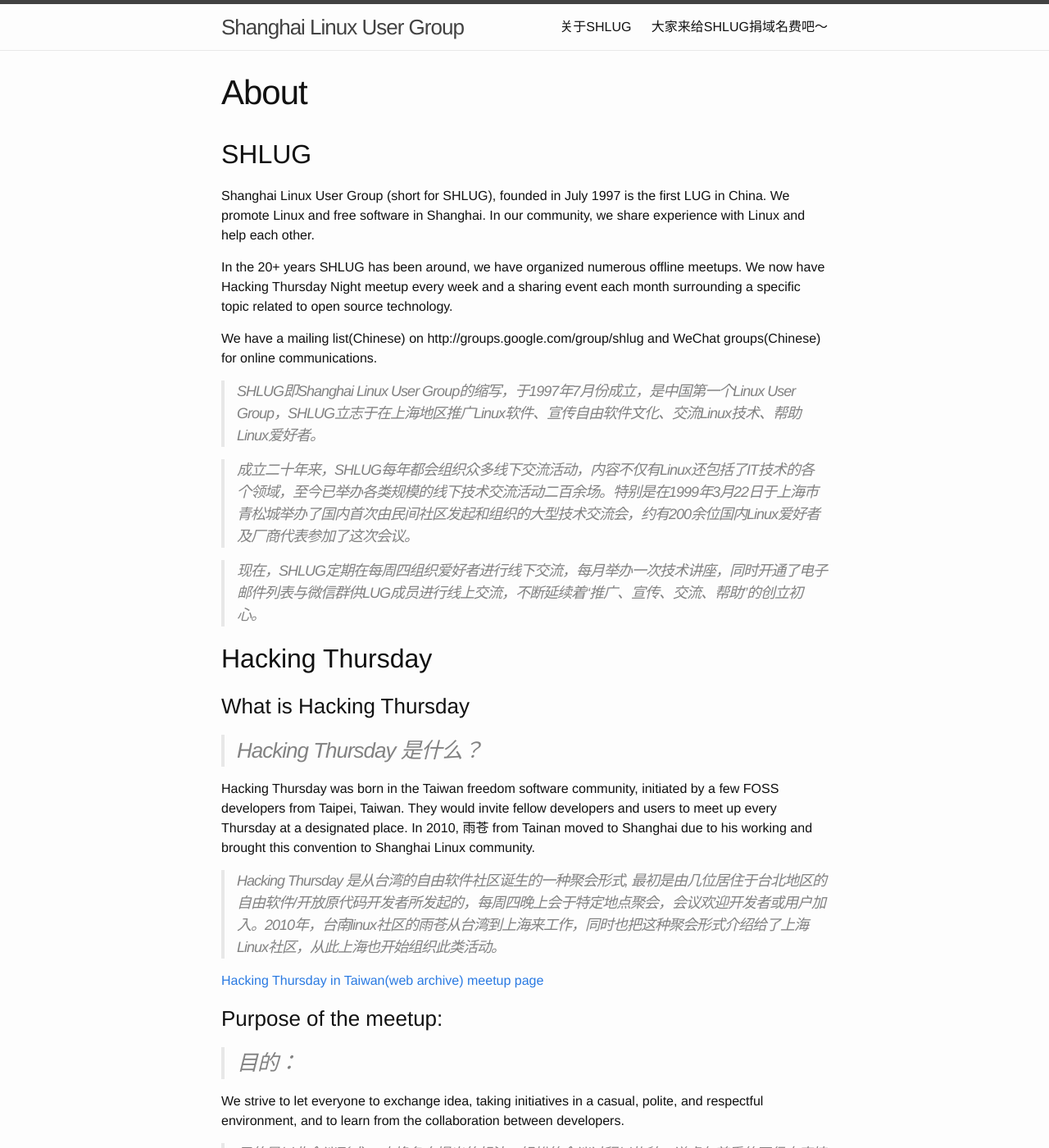
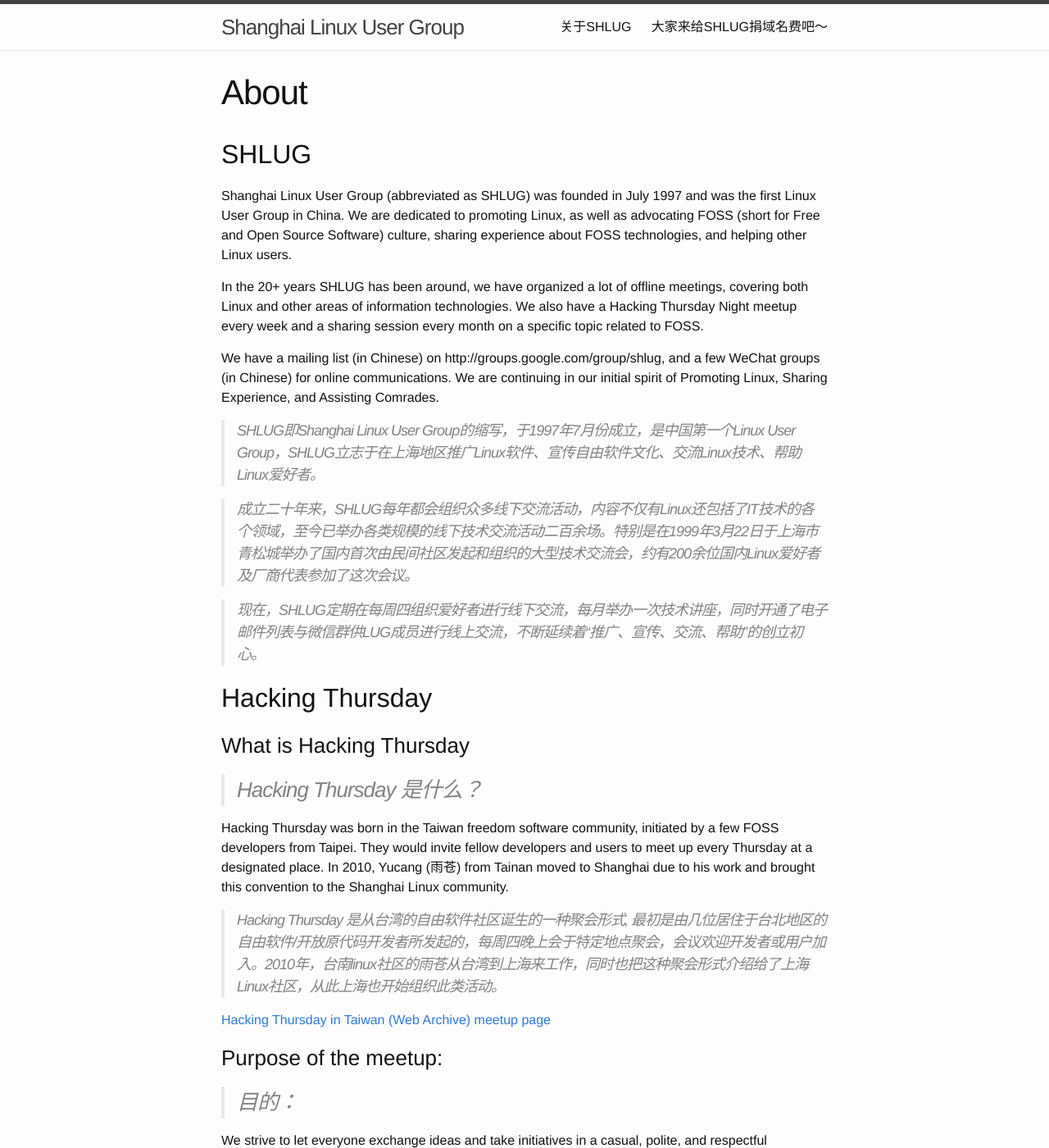
Before and after one commit to shanghailug/shanghailug.github.io, a Jekyll site: the page built from about.en.md, in a window 1280 px wide and 1400 px high. Shown: the whole window at 82% size. Built offline with Jekyll 4.4.1, drawn with Linux system fonts in a browser that asks for light colours; some of the changed text lies outside the part shown.

Commit message:
Fix grammar problems and improve translation.

```diff
--- a/about.en.md
+++ b/about.en.md
@@ -7,11 +7,11 @@
 
 ## SHLUG
 
-Shanghai Linux User Group (short for SHLUG), founded in July 1997 is the first LUG in China. We promote Linux and free software in Shanghai. In our community, we share experience with Linux and help each other.
+Shanghai Linux User Group (abbreviated as SHLUG) was founded in July 1997 and was the first Linux User Group in China. We are dedicated to promoting Linux, as well as advocating FOSS (short for Free and Open Source Software) culture, sharing experience about FOSS technologies, and helping other Linux users.
 
-In the 20+ years SHLUG has been around, we have organized numerous offline meetups. We now have Hacking Thursday Night meetup every week and a sharing event each month surrounding a specific topic related to open source technology.
+In the 20+ years SHLUG has been around, we have organized a lot of offline meetings, covering both Linux and other areas of information technologies. We also have a Hacking Thursday Night meetup every week and a sharing session every month on a specific topic related to FOSS.
 
-We have a mailing list(Chinese) on http://groups.google.com/group/shlug and WeChat groups(Chinese) for online communications.
+We have a mailing list (in Chinese) on http://groups.google.com/group/shlug, and a few WeChat groups (in Chinese) for online communications. We are continuing in our initial spirit of Promoting Linux, Sharing Experience, and Assisting Comrades.
 
 > SHLUG即Shanghai Linux User Group的缩写，于1997年7月份成立，是中国第一个Linux User Group，SHLUG立志于在上海地区推广Linux软件、宣传自由软件文化、交流Linux技术、帮助Linux爱好者。
 
@@ -24,15 +24,15 @@
 ### What is Hacking Thursday
 > ### Hacking Thursday 是什么？
 
-Hacking Thursday was born in the Taiwan freedom software community, initiated by a few FOSS developers from Taipei, Taiwan. They would invite fellow developers and users to meet up every Thursday at a designated place. In 2010, 雨苍 from Tainan moved to Shanghai due to his working and brought this convention to Shanghai Linux community.
+Hacking Thursday was born in the Taiwan freedom software community, initiated by a few FOSS developers from Taipei. They would invite fellow developers and users to meet up every Thursday at a designated place. In 2010, Yucang (雨苍) from Tainan moved to Shanghai due to his work and brought this convention to the Shanghai Linux community.
 > Hacking Thursday 是从台湾的自由软件社区诞生的一种聚会形式, 最初是由几位居住于台北地区的自由软件/开放原代码开发者所发起的，每周四晚上会于特定地点聚会，会议欢迎开发者或用户加入。2010年，台南linux社区的雨苍从台湾到上海来工作，同时也把这种聚会形式介绍给了上海Linux社区，从此上海也开始组织此类活动。
 
-[Hacking Thursday in Taiwan(web archive)](https://web.archive.org/web/20150427043147/http://hack.ingday.org/) [meetup page](https://www.meetup.com/hackingthursday/)
+[Hacking Thursday in Taiwan (Web Archive)](https://web.archive.org/web/20150427043147/http://hack.ingday.org/) [meetup page](https://www.meetup.com/hackingthursday/)
 
 ### Purpose of the meetup:
 > ### 目的：
 
-We strive to let everyone to exchange idea, taking initiatives in a casual, polite, and respectful environment, and to learn from the collaboration between developers.
+We strive to let everyone exchange ideas and take initiatives in a casual, polite, and respectful environment, and to learn from the collaboration between developers.
 > 目的是以非会议形式 、交换各自提出的想法，轻松的会议过程以礼貌、谦虚与尊重的互信态度接纳并鼓励概念发想、发起新计划、并从开发者的协同开发与经验分享中互相学习。
 
 ### Who can intend?
@@ -44,25 +44,25 @@
 ### Meetup Schedule:
 > ### 聚会的组织流程：
 
-Every Tuesday we would announce a meetup plan in the SHULUG email list (including time and location). Direction sings would be displaced at the meetup location. There's no limit regarding who can/cannot attend, there's no entry fee, but you're expected to pay for your own food/drinks (usually around 20-40 Yuan).
+Every Tuesday we would announce a meetup plan in the SHLUG mailing list (including time and location). Direction signs would be placed at the meetup location. There's no limit regarding who can or cannot attend, and there's no entry fee, but you're expected to pay for your own food/drinks (usually around 20-40 yuan).
 > 目前，每周二由聚会的组织者在SHLUG的邮件列表中会发布聚会计划，有兴趣参与人员可以按照邮件中的地址自行前往参加，聚会场地会有专门的标志识别。聚会没有任何条件限制或参加门槛，活动组织者也不会收取入场费用，但聚会中产生的餐饮费用自付，一般人均约20元－40元。
 
 ### Content:
 > ### 内容：
 
-Common topics including Web devs, networking, programming languages, system, tools & tricks, and gossips, etc.
+Common topics including Web development, networking, programming languages, system, tools & tricks, and gossips, etc.
 > 讨论 web, network, programming, system, blah blah….
 > 交流系统工具 & 使用技巧
 > 八卦
 
 ### Time:
 > ### 时间：
-Thursday of a working week, usually from 19:00 to 22:00, just come over after you're done with the job.
+Thursday of a working week, usually from 19:00 to 22:00. (Just come over after you're done with your work.)
 > 工作日的每周四晚上,一般19:00至22:00, 下班后前来即可。
 
 ### Location:
 > ### 地点：
-Usually in downtown near metro lines, please check email list for the updated location.
+Usually in downtown near a metro station. Please check the mailing list for the updated location.
 > 以市中心地铁沿线为主,方便所有人,具体地址请关注Maillist里的每周公告
 
 ## Monthly Meetup
@@ -71,10 +71,10 @@
 ### Introduction:
 > ### 活动介绍：
 
-The Monthly Meetup is a meeting consists of group teaching/activity. Usually, we have 20-50 people attending and would focus on 2-3 specialized topics. Each session would run roughly for about 30-90 minutes. Speakers are experienced developers from their own areas. The topics of the Monthly Metting are discussed in the SHULUG email list on the 1st of that month. We welcome self-promotion and coordination between members before the actual meeting.
+The Monthly Meetup is a meeting consists of group teaching activity. Usually, we have 20–50 people attending and would focus on 2–3 specialized topics. Each session would run roughly for about 30–90 minutes. Speakers are usually developers experienced in the topic area. The topics of the Monthly Meeting are discussed in the SHLUG mailing list on the 1st of that month. We welcome self-promotion and coordination between members before the actual meeting.
 > SHLUG的月度讲座活动是以讲解中高难度为主的小组授课式聚会。每次活动参加人数通常为20－50人左右，一般设计2－3个技术主题，每个主题讨论时间通常为半个小时至一个半小时之间。主讲人通常为在该主题领域内有较丰富经验的社区成员担任。每次月度讲座的主题会在当月的1日在shlug邮件列表中征集，由社区成员自荐上台讲授，并欢迎参与人员与其进行积极讨论。
 
 ### Time:
 > ### 时间：
-Usually on the night of the third Friday or third Saturday of that month (check email list for updated schedule).
+Usually on the night of the third Friday or third Saturday of that month (check the mailing list for updated schedules).
 > 每月的第三个周五晚上或第三个周六日下午（具体时间由当月活动公告确定）
```
